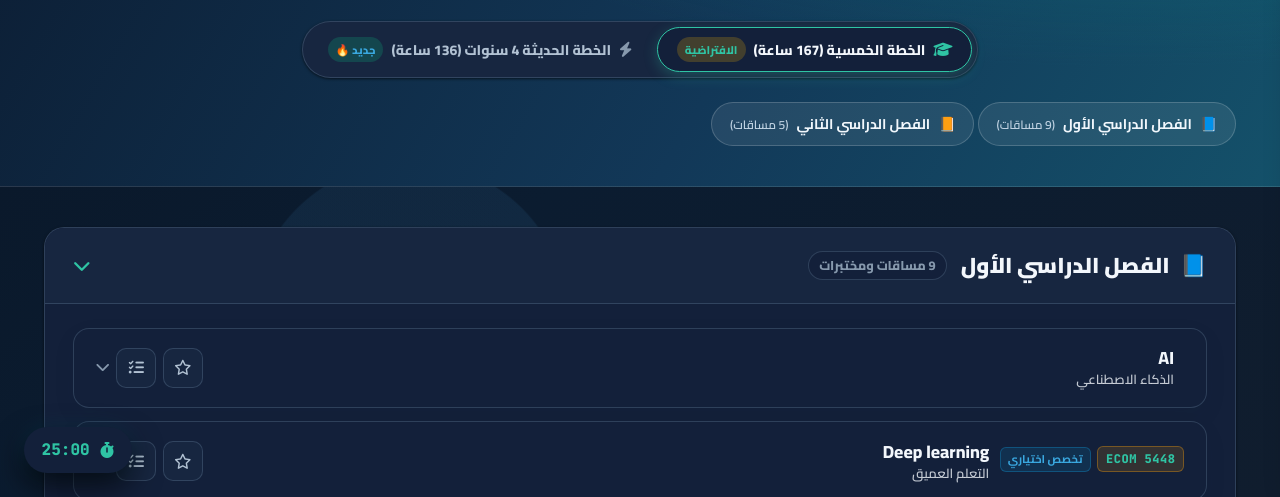
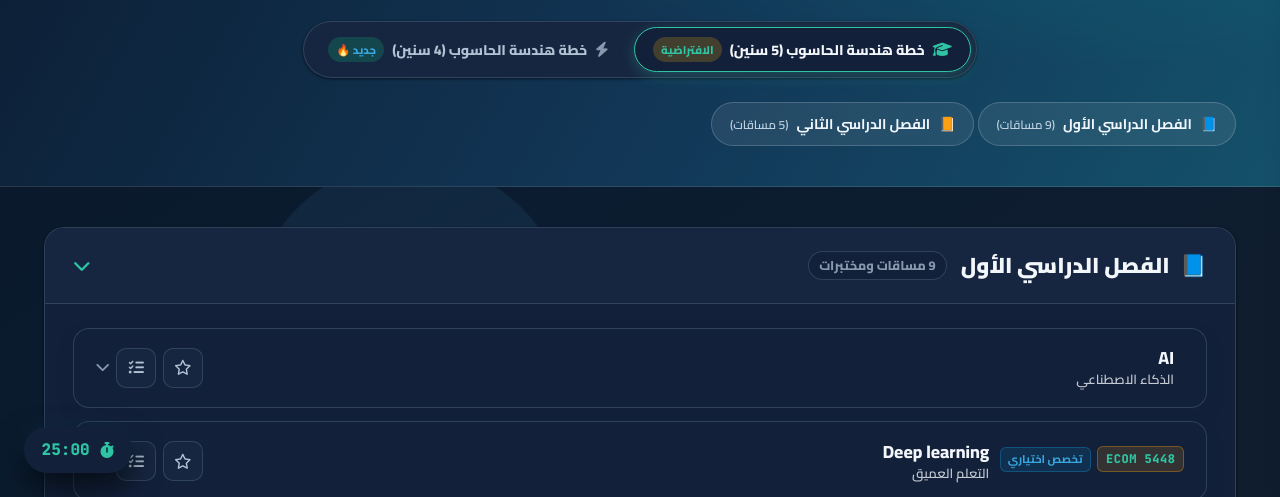
Before and after one commit to EzzEldeenAlmjdalawi/COMPUTER-ENGINEERING, a website: page fifthYear.html in a window 1280 px wide. Shown: the part 303-800 px from the top of the page. Drawn offline with Linux system fonts and the light colour scheme; no server answers.

Commit message:
feat(ui): update degree plan switcher names to 'خطة هندسة الحاسوب (5 سنين)' and 'خطة هندسة الحاسوب (4 سنين)'

```diff
--- a/fifthYear.html
+++ b/fifthYear.html
@@ -162,12 +162,12 @@
         <div class="degree-plan-switcher" role="radiogroup" aria-label="اختيار نظام الخطة الدراسية">
           <button type="button" class="plan-pill-btn active" data-plan="5year" onclick="window.switchDegreePlan('5year')" aria-pressed="true">
             <i class="fa-solid fa-graduation-cap"></i>
-            <span>الخطة الخمسية (167 ساعة)</span>
+            <span>خطة هندسة الحاسوب (5 سنين)</span>
             <span class="plan-badge-tag">الافتراضية</span>
           </button>
           <button type="button" class="plan-pill-btn" data-plan="4year" onclick="window.switchDegreePlan('4year')" aria-pressed="false">
             <i class="fa-solid fa-bolt"></i>
-            <span>الخطة الحديثة 4 سنوات (136 ساعة)</span>
+            <span>خطة هندسة الحاسوب (4 سنين)</span>
             <span class="plan-badge-tag plan-badge-new">جديد 🔥</span>
           </button>
         </div>
@@ -973,7 +973,7 @@
           الخطة الرباعية الحديثة (136 ساعة معتمدة) تتكون من <strong>أربع سنوات دراسية فقط</strong> ويتخرج الطالب بنهاية السنة الرابعة. للاطلاع على مقررات السنة الخامسة يمكنك التبديل إلى الخطة الخمسية مباشرة.
         </p>
         <button type="button" class="plan-notice-btn" onclick="window.switchDegreePlan('5year')">
-          <i class="fa-solid fa-graduation-cap"></i> التبديل إلى الخطة الخمسية (167 ساعة)
+          <i class="fa-solid fa-graduation-cap"></i> التبديل إلى خطة هندسة الحاسوب (5 سنين)
         </button>
       </div>
     </div>
@@ -1096,11 +1096,11 @@
         <span class="sidebar-section-label" style="display:block; margin-bottom:0.5rem;">نظام الخطة الدراسية</span>
         <div class="degree-plan-switcher" style="width:100%; flex-direction:column; border-radius:var(--radius-md);">
           <button type="button" class="plan-pill-btn active" data-plan="5year" onclick="window.switchDegreePlan('5year')" style="width:100%; justify-content:space-between;">
-            <span style="display:flex; align-items:center; gap:0.4rem;"><i class="fa-solid fa-graduation-cap"></i> 5 سنوات (167 ساعة)</span>
+            <span style="display:flex; align-items:center; gap:0.4rem;"><i class="fa-solid fa-graduation-cap"></i> خطة هندسة الحاسوب (5 سنين)</span>
             <span class="plan-badge-tag">الافتراضي</span>
           </button>
           <button type="button" class="plan-pill-btn" data-plan="4year" onclick="window.switchDegreePlan('4year')" style="width:100%; justify-content:space-between;">
-            <span style="display:flex; align-items:center; gap:0.4rem;"><i class="fa-solid fa-bolt"></i> 4 سنوات (136 ساعة)</span>
+            <span style="display:flex; align-items:center; gap:0.4rem;"><i class="fa-solid fa-bolt"></i> خطة هندسة الحاسوب (4 سنين)</span>
             <span class="plan-badge-tag plan-badge-new">جديد 🔥</span>
           </button>
         </div>
--- a/service-worker.js
+++ b/service-worker.js
@@ -3,7 +3,7 @@
  * Offline Cache & High-Speed Asset Acceleration
  */
 
-const CACHE_NAME = 'ce-iug-pwa-v17';
+const CACHE_NAME = 'ce-iug-pwa-v18';
 
 const PRECACHE_ASSETS = [
   './',
```
Also changed, not shown: degree-tracker.html (+2 -2 lines), firstYear.html (+4 -4 lines), fourthYear.html (+4 -4 lines), index.html (+4 -4 lines), secndYear.html (+4 -4 lines), thirdYear.html (+4 -4 lines).
